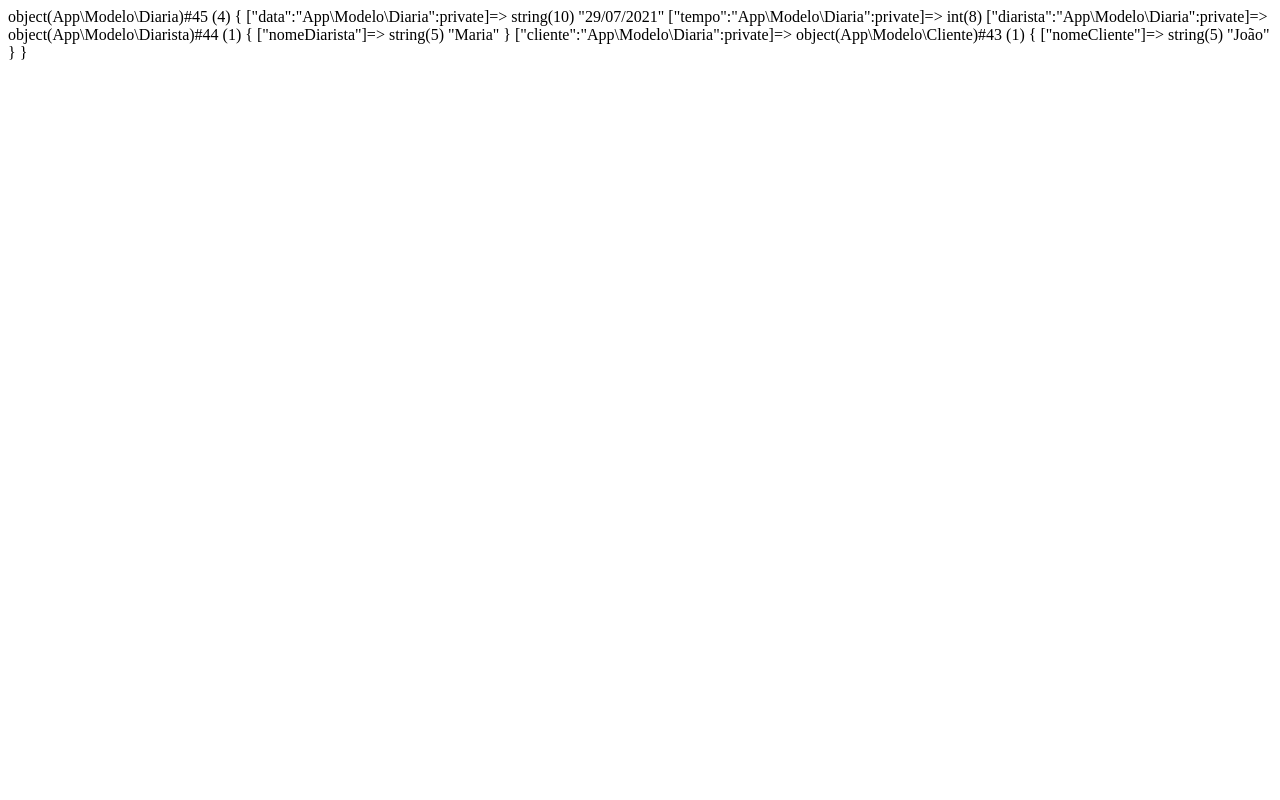
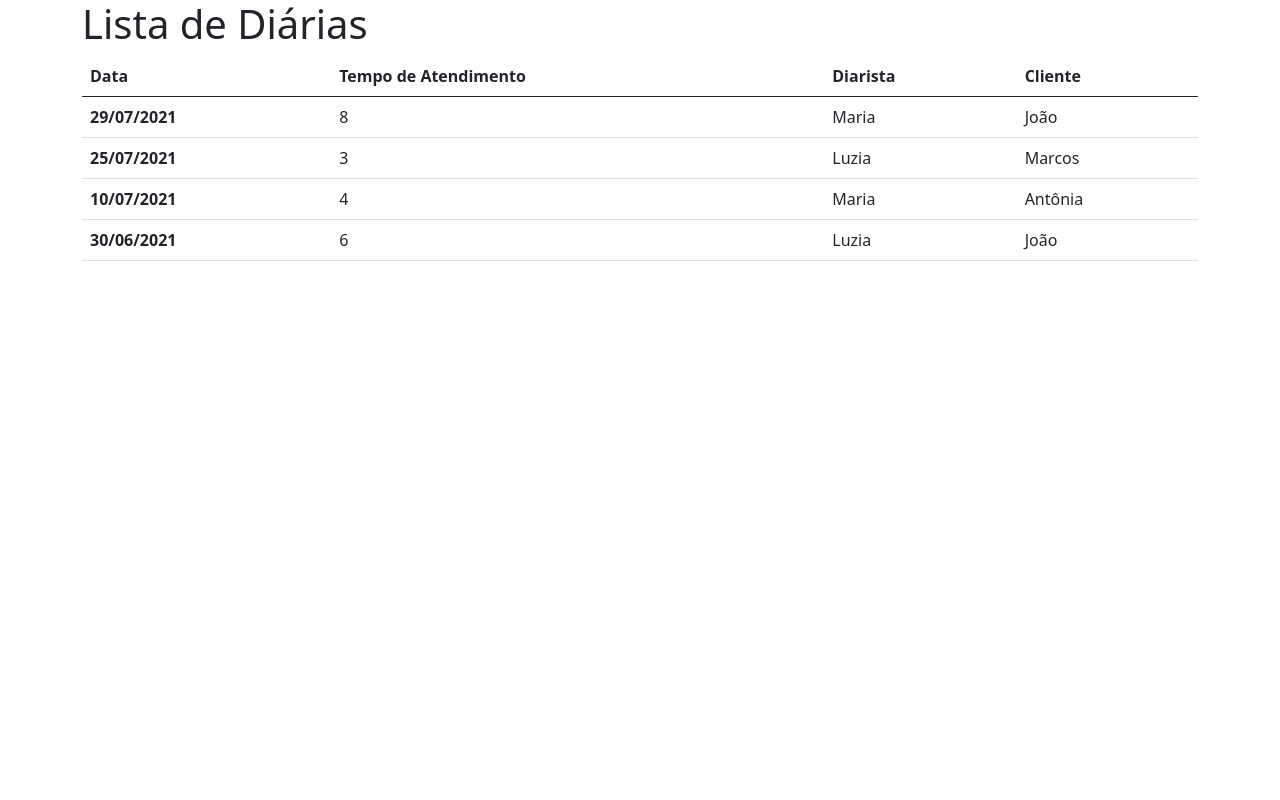
Before and after one commit to JuniorQuintas/treinaweb-multistack-nivelamento-php-oo-projeto, a PHP site: page / in a window 1280 px wide. Run offline with PHP 8.4, Linux system fonts and the light colour scheme.

Commit message:
Foi finalizdo o projeto

```diff
--- a/index.php
+++ b/index.php
@@ -1,25 +1,7 @@
 <?php
 require_once('vendor/autoload.php');
 
-use App\Controle\Diarista;
-use App\Modelo\Diarista as DiaristaModelo;
-use App\Modelo\Cliente;
-use App\Modelo\Diaria;
+use App\Controle\Diaria;
 
-$cliente = new Cliente;
-$cliente->nomeCliente = "João";
-
-$diarista = new DiaristaModelo;
-$diarista->nomeDiarista = "Maria";
-
-$diaria = new Diaria('29/07/2021',8,$diarista,$cliente);
-
-var_dump($diaria);
-
-/*
-OBS.: Usamos no arquivo Modelo\Diarista.php o conceito de COMPOSIÇÃO - veja no arquivo os comentários
-
-Usar COMPOSIÇÃO ou HERANÇA?
-Herança é quando uma classe É a outra clase (Ex: classe(Diarista) É classe(Pessoa))
-Composição é quando uma classe USA a outra classe (Ex: classe(Diarista) USA classe(Diaria))
-*/
+$diariaControle = new Diaria;
+$diariaControle->listar();
--- a/src/Controle/Diaria.php
+++ b/src/Controle/Diaria.php
@@ -2,6 +2,12 @@
 
 namespace App\Controle;
 
+use App\Modelo\Diaria as ModeloDiaria;
+
 class Diaria {
-
+    public function listar()
+    {
+        $diarias = ModeloDiaria::obterTodas();
+        require_once(__DIR__ . '/../../visual/listar_diarais.php');
+    }
 }
--- a/src/Modelo/Cliente.php
+++ b/src/Modelo/Cliente.php
@@ -4,5 +4,8 @@ namespace App\Modelo;
 
 class Cliente {
     public $nomeCliente;
-
+    public function __construct($nomeCliente)
+    {
+        $this->nomeCliente = $nomeCliente;
+    }
 }
--- a/src/Modelo/Diaria.php
+++ b/src/Modelo/Diaria.php
@@ -3,12 +3,12 @@
 namespace App\Modelo;
 
 class Diaria {
-    private $data;
-    private $tempo;
+    public $data;
+    public $tempo;
     // Agora vamos usar o conceito COMPOSIÇÃO
-    private Diarista $diarista; // esta propiedade $diarista foi definida aqui do tipo Diarista.
+    public Diarista $diarista; // esta propiedade $diarista foi definida aqui do tipo Diarista.
     // Ou seja, estamos compondo esta propriedade com a propiedade de outra classe. O mesmo aconteceu abaixo.
-    private Cliente $cliente;
+    public Cliente $cliente;
 
     public function __construct($data, $tempo, Diarista $diarista, Cliente $cliente)
     {
@@ -17,4 +17,34 @@ class Diaria {
         $this->diarista = $diarista;
         $this->cliente = $cliente;
     }
+
+    static public function obterTodas() // ao usar static estou dizendo que o método obterTodas pode ser chamado estaticamente
+    {
+        return [
+            new self( // new shlf seria a mesma coisa que new Diaria - ou estanciar a classe
+                '29/07/2021',
+                8,
+                new Diarista('Maria'),
+                new Cliente("João")
+            ),
+            new self( // new shlf seria a mesma coisa que new Diaria - ou estanciar a classe
+                '25/07/2021',
+                3,
+                new Diarista('Luzia'),
+                new Cliente("Marcos")
+            ),
+            new self( // new shlf seria a mesma coisa que new Diaria - ou estanciar a classe
+                '10/07/2021',
+                4,
+                new Diarista('Maria'),
+                new Cliente("Antônia")
+            ),
+            new self( // new shlf seria a mesma coisa que new Diaria - ou estanciar a classe
+                '30/06/2021',
+                6,
+                new Diarista('Luzia'),
+                new Cliente("João")
+            ),
+        ];
+    }
 }
--- a/src/Modelo/Diarista.php
+++ b/src/Modelo/Diarista.php
@@ -4,4 +4,8 @@ namespace App\Modelo;
 
 class Diarista {
     public $nomeDiarista;
+    public function __construct($nomeDiarista)
+    {
+        $this->nomeDiarista = $nomeDiarista;
+    }
 }
--- /dev/null
+++ b/visual/listar_diarais.php
@@ -0,0 +1,49 @@
+<!doctype html>
+<html lang="pt-BR">
+  <head>
+    <!-- Required meta tags -->
+    <meta charset="utf-8">
+    <meta name="viewport" content="width=device-width, initial-scale=1">
+
+    <!-- Bootstrap CSS -->
+    <link href="https://cdn.jsdelivr.net/npm/bootstrap@5.0.2/dist/css/bootstrap.min.css" rel="stylesheet" integrity="sha384-EVSTQN3/azprG1Anm3QDgpJLIm9Nao0Yz1ztcQTwFspd3yD65VohhpuuCOmLASjC" crossorigin="anonymous">
+
+    <title>Lista de Diárias</title>
+  </head>
+  <body>
+      <div class="container">
+        <h1>Lista de Diárias</h1>
+        <table class="table">
+            <thead>
+                <tr>
+                <th scope="col">Data</th>
+                <th scope="col">Tempo de Atendimento</th>
+                <th scope="col">Diarista</th>
+                <th scope="col">Cliente</th>
+                </tr>
+            </thead>
+            <tbody>
+                <?php foreach($diarias as $diaria) : ?>
+                    <tr>
+                        <th><?= $diaria->data ?></th>
+                        <td><?= $diaria->tempo ?></td>
+                        <td><?= $diaria->diarista->nomeDiarista ?></td>
+                        <td><?= $diaria->cliente->nomeCliente ?></td>
+                    </tr>
+                <?php endforeach; ?>
+            </tbody>
+        </table>
+      </div>
+
+    <!-- Optional JavaScript; choose one of the two! -->
+
+    <!-- Option 1: Bootstrap Bundle with Popper -->
+    <script src="https://cdn.jsdelivr.net/npm/bootstrap@5.0.2/dist/js/bootstrap.bundle.min.js" integrity="sha384-MrcW6ZMFYlzcLA8Nl+NtUVF0sA7MsXsP1UyJoMp4YLEuNSfAP+JcXn/tWtIaxVXM" crossorigin="anonymous"></script>
+
+    <!-- Option 2: Separate Popper and Bootstrap JS -->
+    <!--
+    <script src="https://cdn.jsdelivr.net/npm/@popperjs/core@2.9.2/dist/umd/popper.min.js" integrity="sha384-IQsoLXl5PILFhosVNubq5LC7Qb9DXgDA9i+tQ8Zj3iwWAwPtgFTxbJ8NT4GN1R8p" crossorigin="anonymous"></script>
+    <script src="https://cdn.jsdelivr.net/npm/bootstrap@5.0.2/dist/js/bootstrap.min.js" integrity="sha384-cVKIPhGWiC2Al4u+LWgxfKTRIcfu0JTxR+EQDz/bgldoEyl4H0zUF0QKbrJ0EcQF" crossorigin="anonymous"></script>
+    -->
+  </body>
+</html>
```
